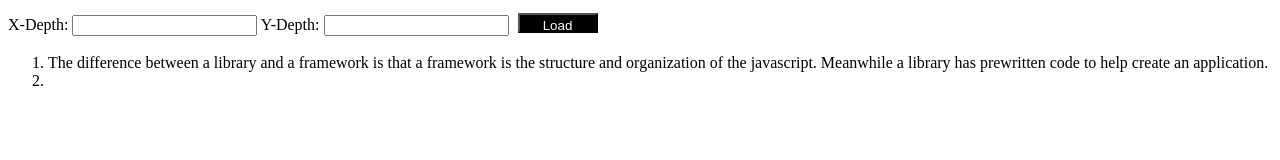
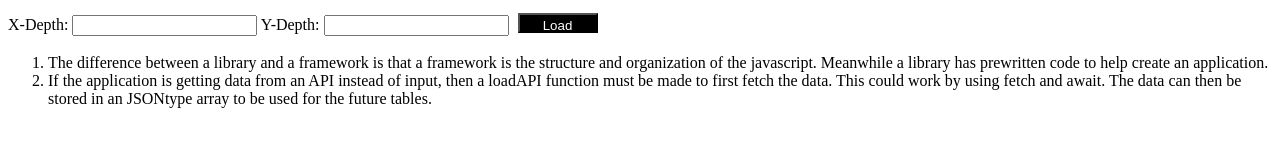
Before and after one commit to vickyrose456/front-end-design-project, a plain HTML site: page index.html in a window 1280 px wide. Drawn offline with Linux system fonts and the light colour scheme.

Commit message:
API question

```diff
--- a/index.html
+++ b/index.html
@@ -56,7 +56,9 @@
 				an application.
 			</li>
 			<li>
-
+				If the application is getting data from an API instead of input, then a loadAPI function
+				must be made to first fetch the data. This could work by using fetch and await. The data can then
+				be stored in an JSONtype array to be used for the future tables.
 			</li>
 		</ol>
 	</div>
```
